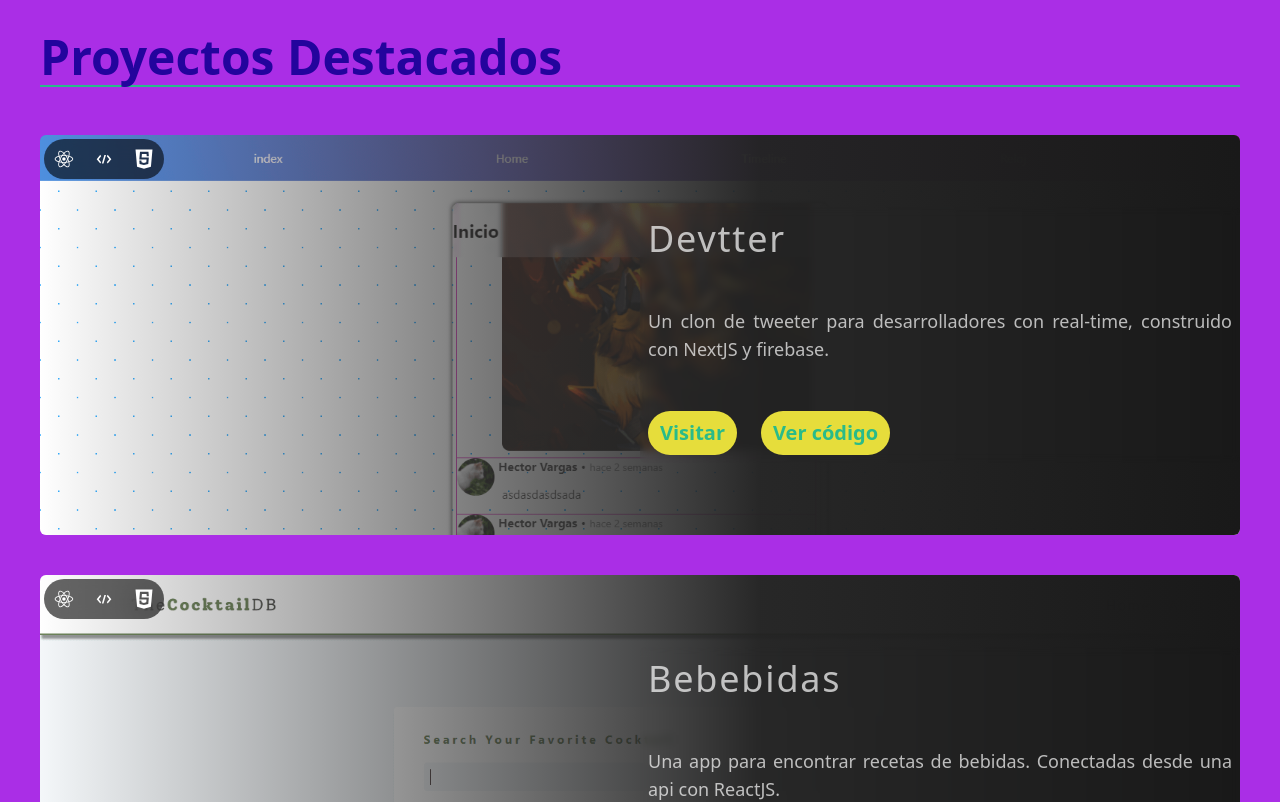
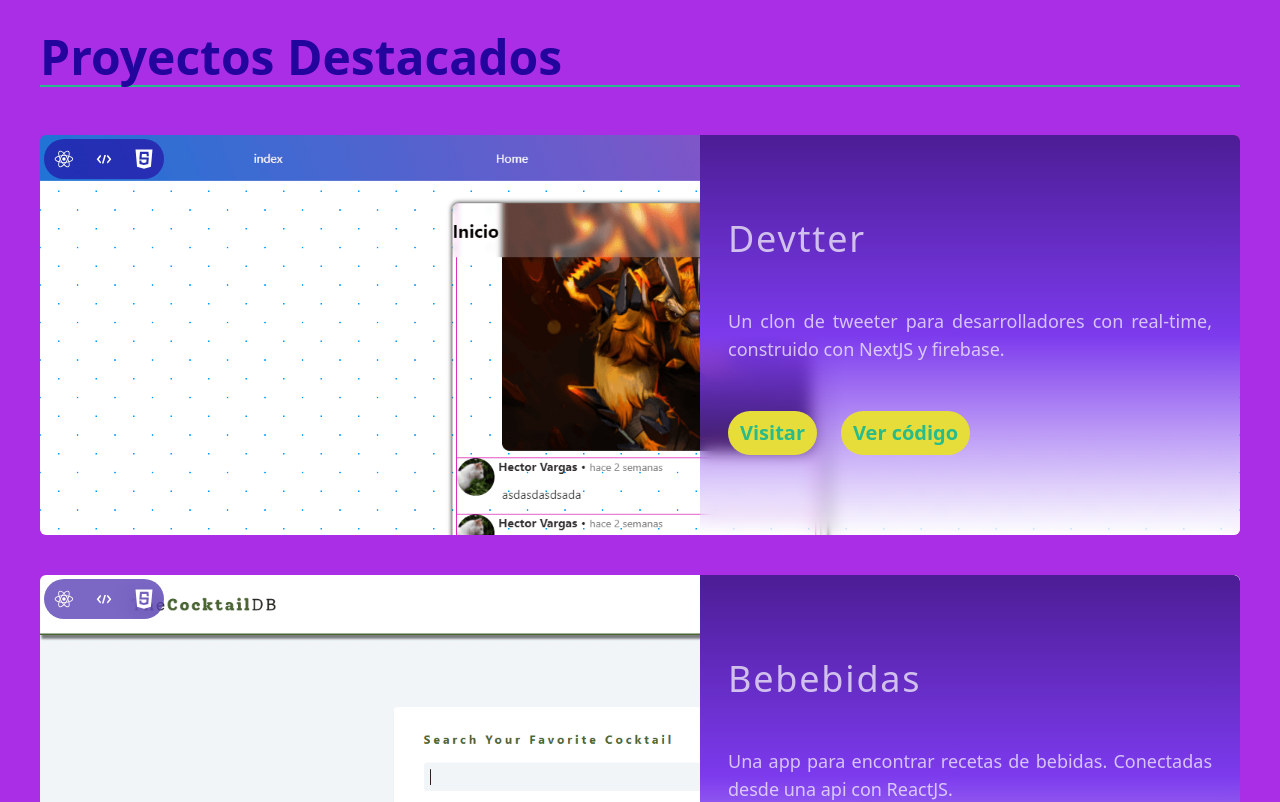
Before and after one commit to hecthorl/portfolio-prev, a Next.js app: page / in a window 1280 px wide. Shown: the part 840-1642 px from the top of the page. Built offline with nearby package versions, Linux system fonts and the light colour scheme.

Commit message:
nuevas cards

```diff
--- a/styles/globals.css
+++ b/styles/globals.css
@@ -72,13 +72,13 @@
       @apply max-w-[1200px] sm:mx-auto bg-left-top bg-cover rounded-md min-h-[400px] relative;
    }
    .project-card-container {
-      @apply md:bg-overlay bg-overlay_r w-full rounded-md h-[400px] flex justify-center items-end md:justify-end md:items-center;
+      @apply w-full rounded-md h-[400px] flex justify-center items-end md:justify-end md:items-center overflow-hidden;
    }
    .project-card-icons {
-      @apply text-2xl flex p-2 rounded-full  space-x-4 absolute top-1 left-1 bg-black bg-opacity-60 backdrop-filter backdrop-blur-md text-white;
+      @apply text-2xl flex p-2 rounded-full  space-x-4 absolute top-1 left-1 bg-primero bg-opacity-60 backdrop-filter backdrop-blur-md text-white;
    }
    .project-card-content {
-      @apply text-white p-2 rounded-md max-w-full md:backdrop-filter md:backdrop-blur-sm md:max-w-[50%] md:space-y-12 space-y-5 text-opacity-70;
+      @apply text-white md:p-7 px-2 pb-6 bg-gradient-to-b from-purple-900 via-purple-600 backdrop-filter backdrop-blur rounded-b-md md:rounded-r max-w-full md:max-w-[45%] md:h-full flex flex-col md:justify-center md:space-y-12 space-y-5 text-opacity-70 md:transform md:translate-x-[95%] md:hover:translate-x-0 md:transition-transform md:duration-300 md:ease-in;
    }
 
    .contact-section {
--- a/tailwind.config.js
+++ b/tailwind.config.js
@@ -26,10 +26,6 @@ module.exports = {
             bebebidas: "url('../public/bebebidas.png')",
             journal: "url('../public/journal-app-2.png')",
             devtter: "url('../public/devter.png')",
-            overlay:
-               'linear-gradient(to right, rgb(255 255 255 / 20%) 0%, #232323fa 60%, #191919 100%)',
-            overlay_r:
-               'linear-gradient(to bottom, rgb(255 255 255 / 20%) 0%, #232323fa 60%, #191919 100%)',
          },
       },
    },
```
